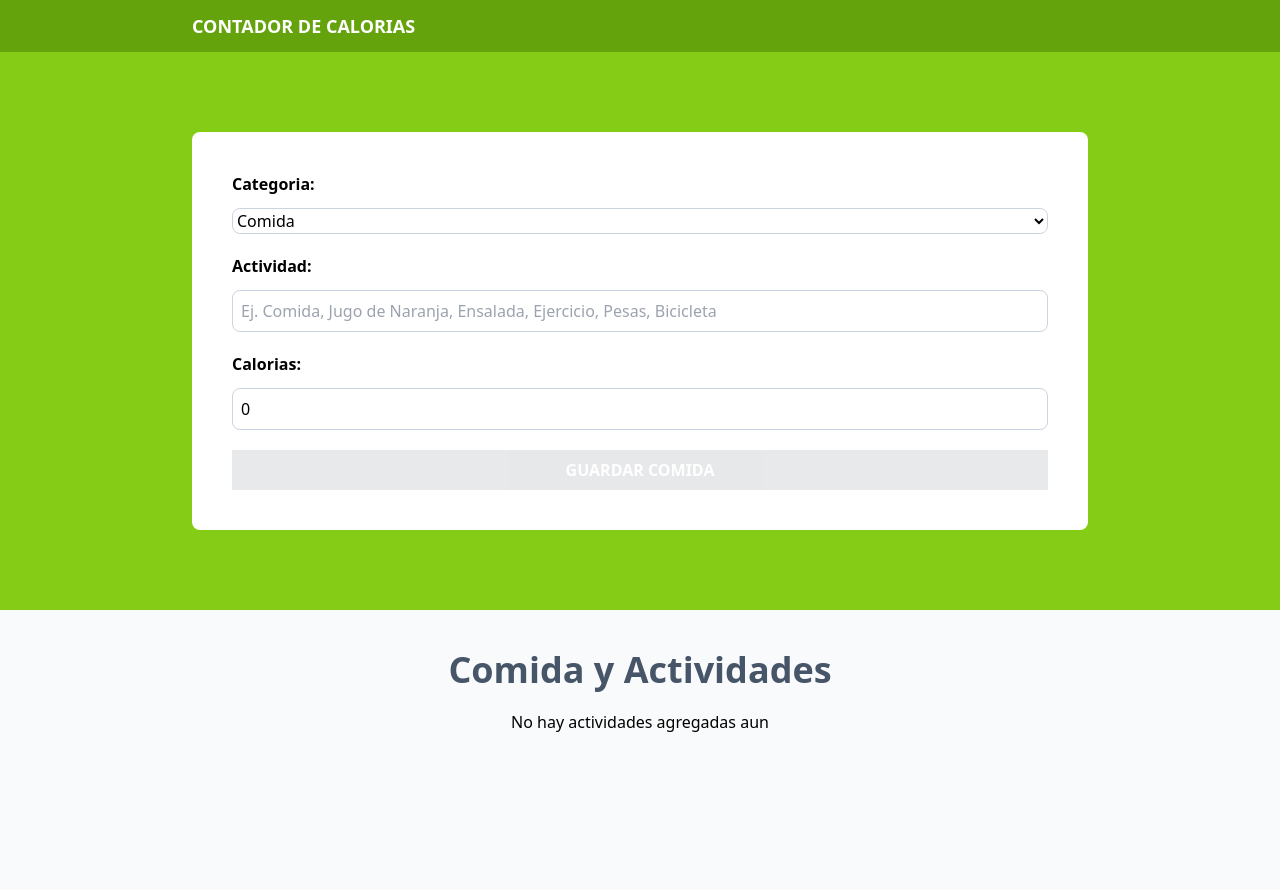
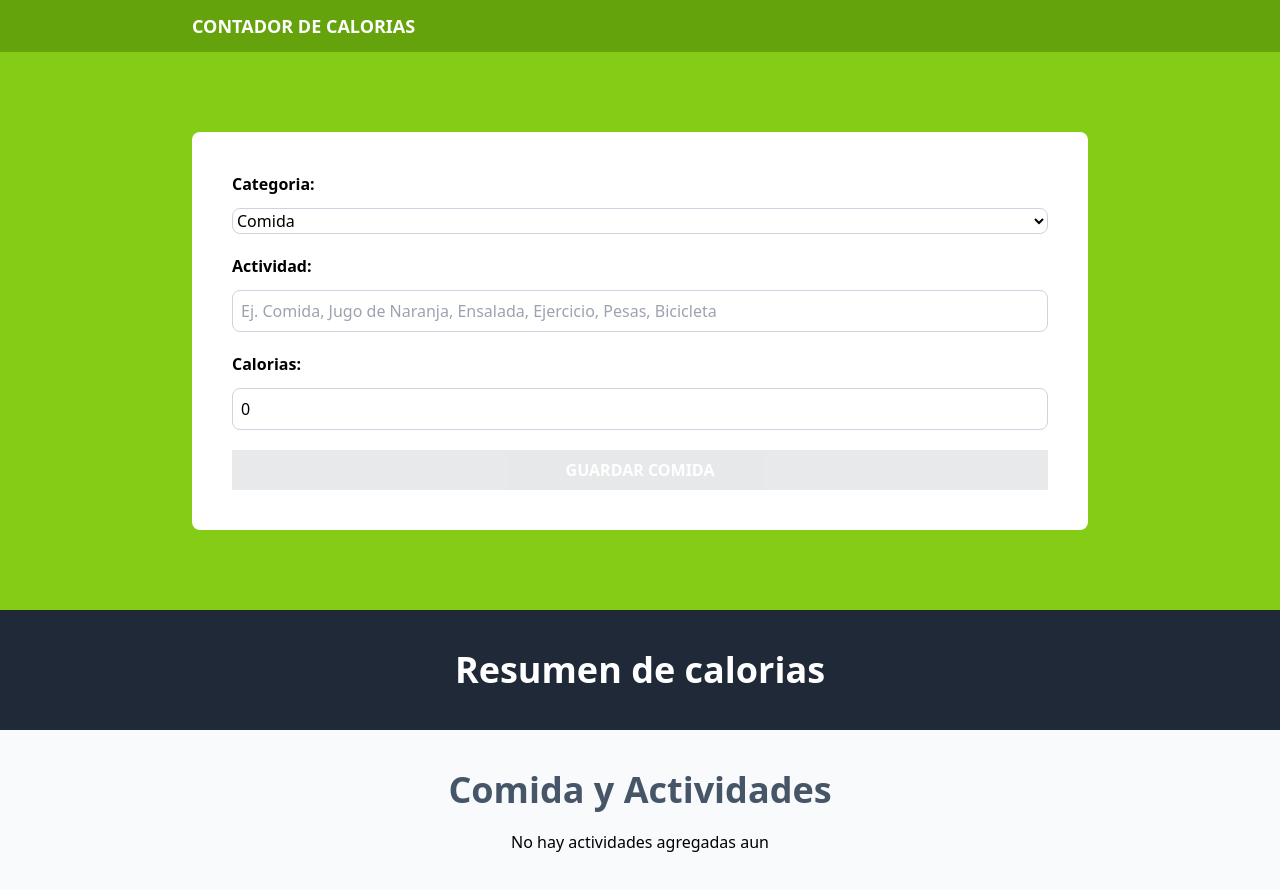
Before and after one commit to francoarmando1911/calorie-tracker, a React (Vite) app: page / in a window 1280 px wide. Shown: the top 890 px of the page. Before the commit the page ends 800 px from the top, so only its background shows below. Built offline with nearby package versions, Linux system fonts and the light colour scheme.

Commit message:
calorieTracker component

```diff
--- a/src/App.tsx
+++ b/src/App.tsx
@@ -3,6 +3,7 @@
 import { useReducer, useEffect } from 'react'
 import { activityReducer, initialState } from './reducers/activity-reducer'
 import ActivityList from './components/ActivityList'
+import CalorieTracker from './components/CalorieTracker'
 
 function App() {
 
@@ -32,6 +33,16 @@
         </div>
       </section>
 
+      <section className='bg-gray-800 py-10'>
+        <div className='max-w-4xl mx-auto'>
+          <CalorieTracker
+            activities={state.activities}
+          />
+
+        </div>
+
+      </section>
+
       <section className='p-10 mx-auto max-w-4xl'>
         <ActivityList
           activities={state.activities}
--- /dev/null
+++ b/src/components/CalorieTracker.tsx
@@ -0,0 +1,20 @@
+import { useMemo } from "react"
+import { Activity } from "../types"
+
+
+type CalorieTrackerProps = {
+    activities : Activity[]
+}
+
+export default function CalorieTracker({activities} : CalorieTrackerProps) {
+
+    //contadores
+    const caloriesConsumed = useMemo(() => activities.reduce((total, activity) => activity.category === 1 ? total +
+    activity.calories : total, 0), [activities])
+
+  return (
+    <>
+        <h2 className="text-4xl font-black text-white text-center">Resumen de calorias</h2>
+    </>
+  )
+}
```
